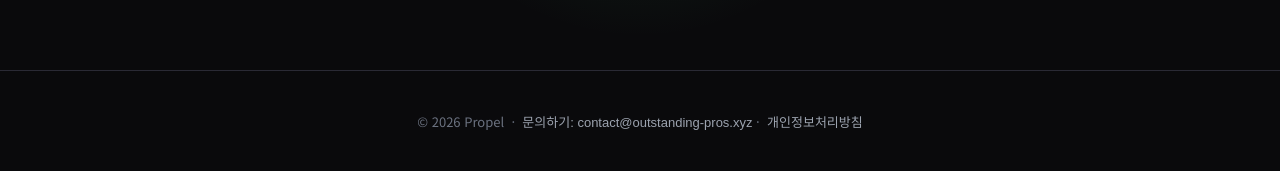
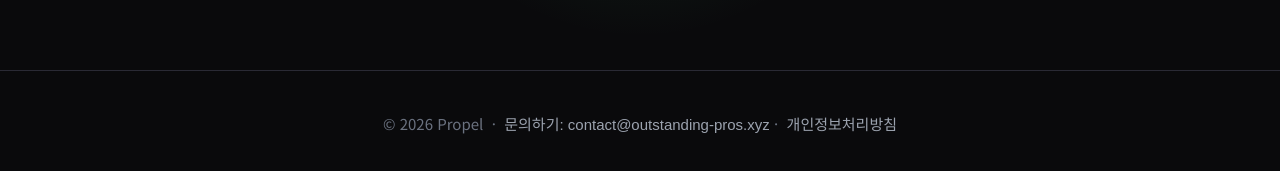
Before and after one commit to Outstanding-Pros/product-consultant-1to10, a Next.js app: page / in a window 1280 px wide. Shown: the part 7246-7417 px from the top of the page. Built offline with nearby package versions, Linux system fonts and the light colour scheme.

Commit message:
chore: footer font size +2

```diff
--- a/src/app/globals.css
+++ b/src/app/globals.css
@@ -1176,7 +1176,7 @@ body::before {
   padding: 40px 24px;
   border-top: 1px solid var(--border);
   text-align: center;
-  font-size: 13px;
+  font-size: 15px;
   color: var(--text-muted);
 }
 .footer a { color: var(--text-secondary); text-decoration: none; }
@@ -1193,7 +1193,7 @@ body::before {
 .footer-copy-hint {
   display: inline-block;
   margin-left: 8px;
-  font-size: 12px;
+  font-size: 14px;
   color: var(--accent);
 }
 
```
